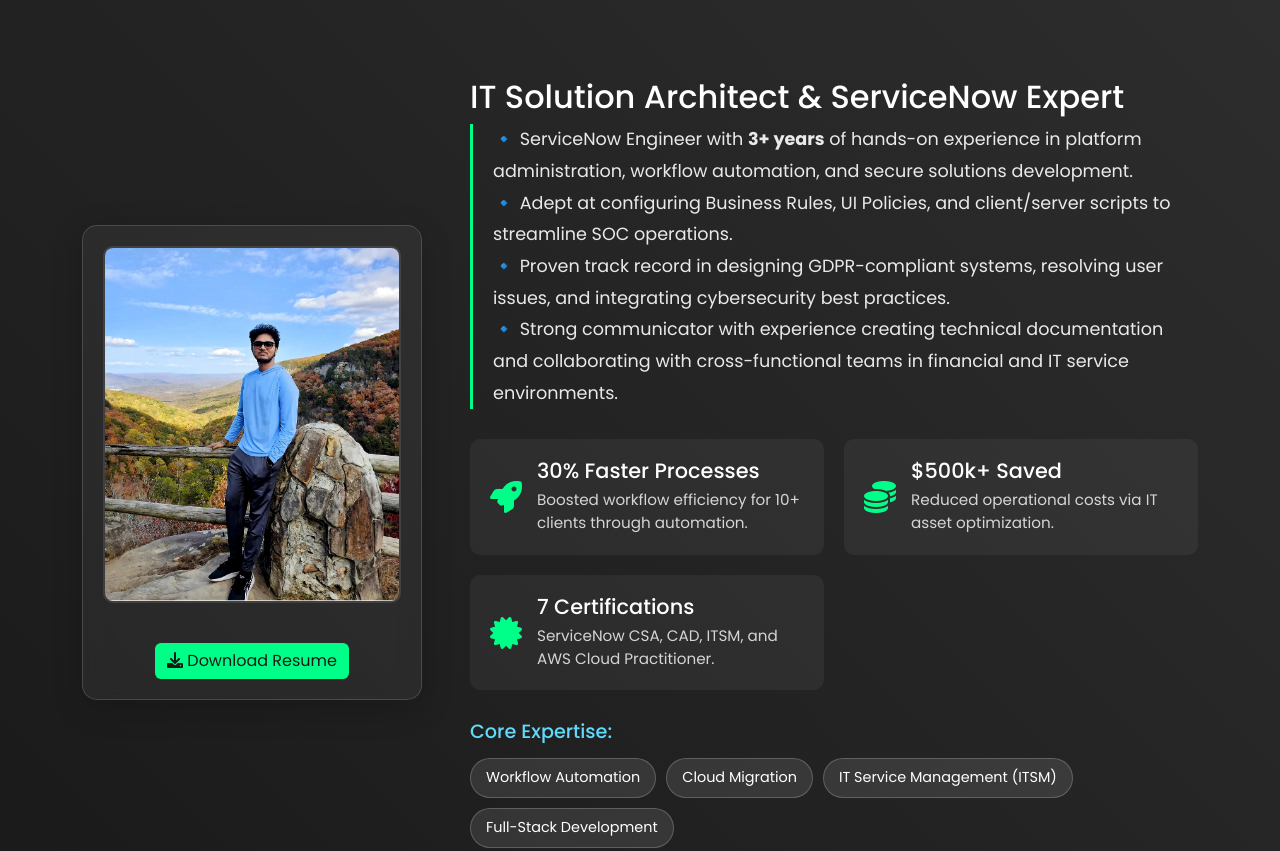
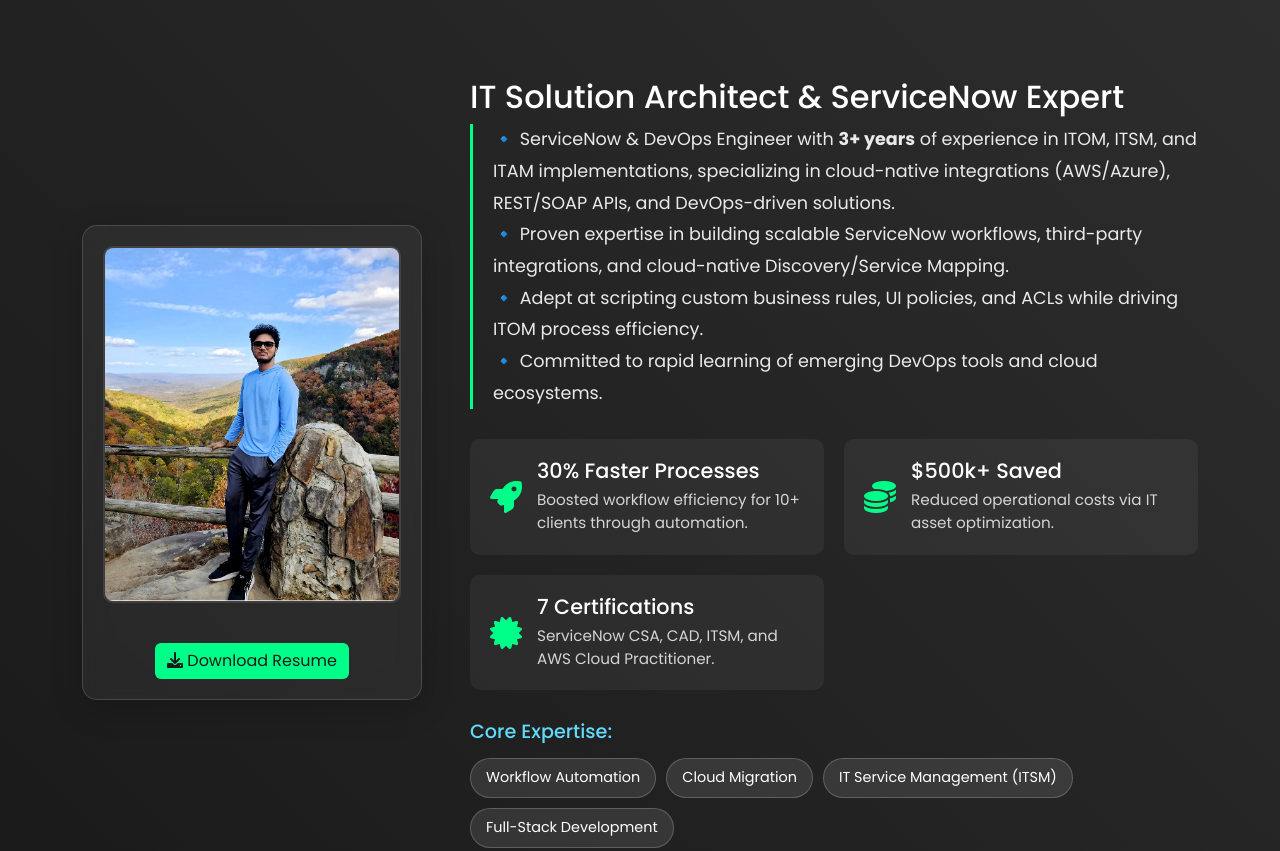
Before and after one commit to Fatih-ProX/MyFolio, a plain HTML site: page index.html in a window 1280 px wide. Shown: the part 802-1653 px from the top of the page. Drawn offline with nearby package versions, Linux system fonts and the light colour scheme; some packages are replaced by stand-ins of ours; a script that the page names is missing.

Commit message:
Update index.html

```diff
--- a/index.html
+++ b/index.html
@@ -93,10 +93,10 @@
                     <div class="glass-card">
                         <h2 class="section-title neon-text">IT Solution Architect & ServiceNow Expert</h2>
                         <p class="lead-text">
-    🔹 ServiceNow Engineer with <strong>3+ years</strong> of hands-on experience in platform administration, workflow automation, and secure solutions development.<br>
-    🔹 Adept at configuring Business Rules, UI Policies, and client/server scripts to streamline SOC operations.<br>
-    🔹 Proven track record in designing GDPR-compliant systems, resolving user issues, and integrating cybersecurity best practices.<br>
-    🔹 Strong communicator with experience creating technical documentation and collaborating with cross-functional teams in financial and IT service environments.
+    🔹 ServiceNow & DevOps Engineer with  <strong>3+ years</strong> of experience in ITOM, ITSM, and ITAM implementations, specializing in cloud-native integrations (AWS/Azure), REST/SOAP APIs, and DevOps-driven solutions. <br>
+    🔹 Proven expertise in building scalable ServiceNow workflows, third-party integrations, and cloud-native Discovery/Service Mapping. <br>
+    🔹 Adept at scripting custom business rules, UI policies, and ACLs while driving ITOM process efficiency. <br>
+    🔹 Committed to rapid learning of emerging DevOps tools and cloud ecosystems.
 </p>
 
 
@@ -179,10 +179,10 @@
         <div class="container">
             <h2 class="section-title neon-text text-center mb-5">Professional Experience</h2>
             <div class="timeline">
-                <!-- Freelance -->
+                <!-- Infosys-Contract -->
                 <div class="timeline-item glass-card">
-                    <div class="timeline-date">AUG 2023 - DEC 2024</div>
-                    <h3 class="timeline-title">Freelance ServiceNow Developer</h3>
+                    <div class="timeline-date">Sep 2024 - Mar 2025</div>
+                    <h3 class="timeline-title">Senior ServiceNow Developer</h3>
                     <ul class="timeline-details">
                         <li>Designed centralized Service Portal for TennCare workers</li>
                         <li>Developed 15+ custom portal pages</li>
```
